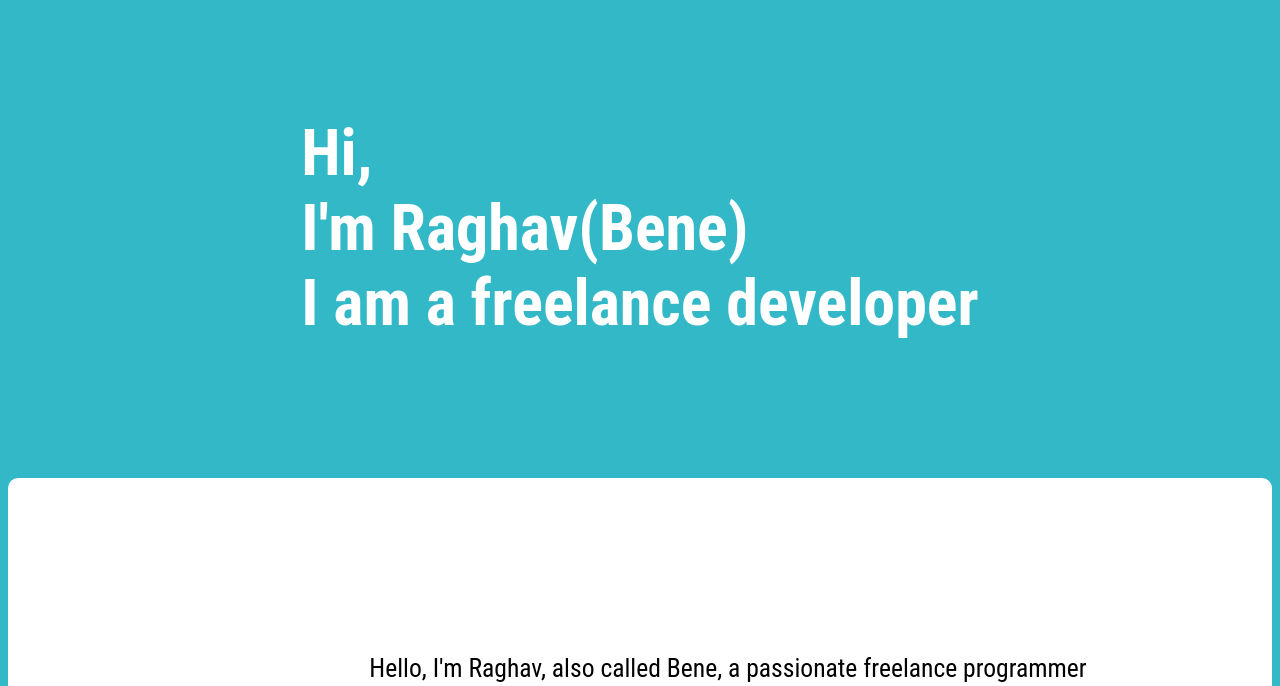
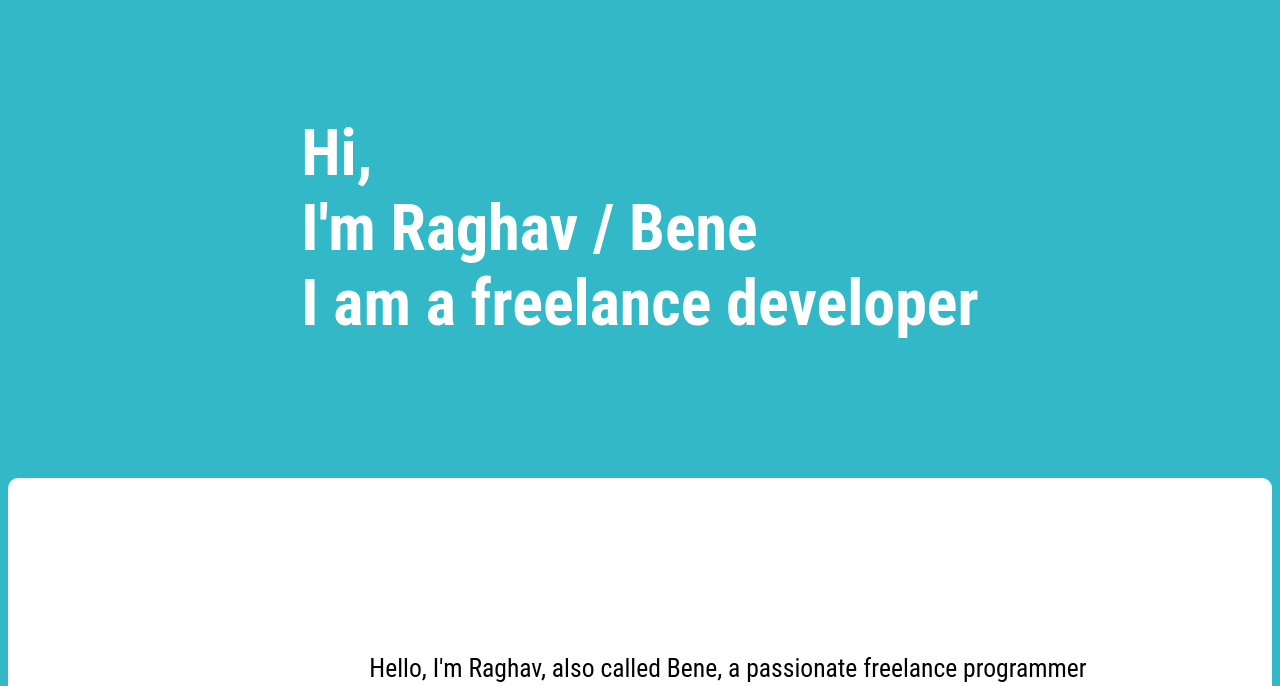
Before and after one commit to bene-volent/website, a website: page public/html/index.html in a window 1280 px wide. Shown: the part 90-776 px from the top of the page. Drawn offline with Linux system fonts and the light colour scheme.

Commit message:
Few Edits

```diff
--- a/public/css/home.css
+++ b/public/css/home.css
@@ -68,7 +68,7 @@ body{
 
 }
 
-@media (max-width:560px) {
+@media (max-width:575px) {
     #nav-bar{
         width: 100%;
         margin-top: 10px;
--- a/public/html/index.html
+++ b/public/html/index.html
@@ -35,7 +35,7 @@
             <h1 class="text-2_5x1 text-1_8x1 text-4x1 font-def">
                 Hi,
                 <br>
-                I'm Raghav(Bene)
+                I'm Raghav / Bene
                 <br>
                 I am a freelance developer
             </h1>
```
